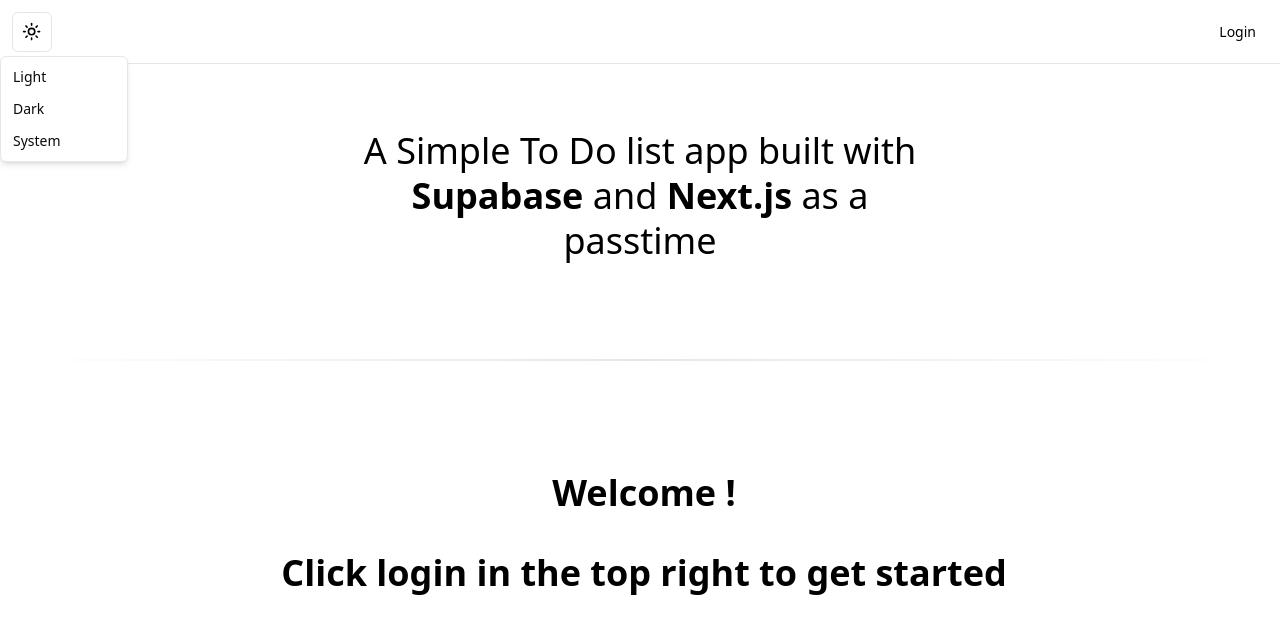
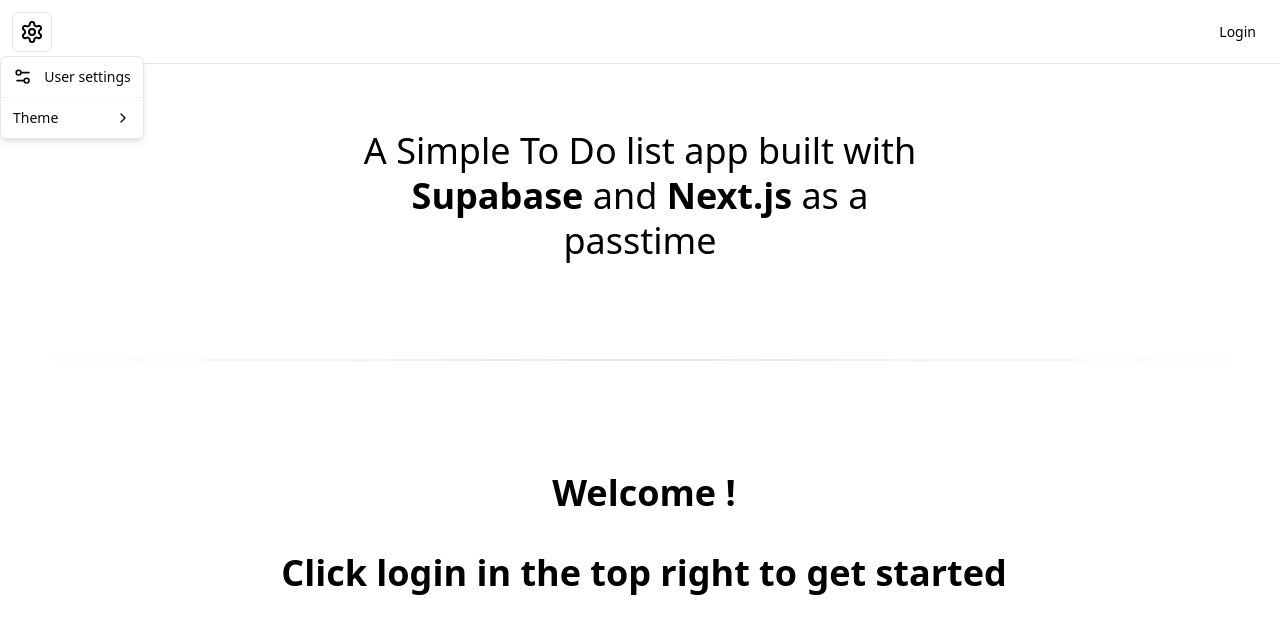
Before and after one commit to MShaw1223/todo-list, a Next.js app: page / in a window 1280 px wide. Both pictures are taken after a click on the button 32 px from the left and 31 px from the top of the page. Shown: the top 634 px of the page. Built offline with nearby package versions, Linux system fonts and the light colour scheme; no server answers.

Commit message:
Feat: Settings toggle
Theme is a sub menu instead of its own toggle. User settings menu item to add display name etc[not functional].

```diff
--- a/components/navbar.tsx
+++ b/components/navbar.tsx
@@ -1,12 +1,12 @@
 "use server";
 import AuthButton from "./AuthButton";
-import { ModeToggle } from "./ui/toggle";
+import { Toggle } from "./ui/toggle";
 
 export const NavBar = () => {
   return (
     <nav className="w-full flex justify-center border-b border-b-foreground/10 h-16">
       <div className="w-full flex justify-between items-center p-3 text-sm">
-        <ModeToggle />
+        <Toggle />
         <AuthButton />
       </div>
     </nav>
--- a/components/ui/toggle.tsx
+++ b/components/ui/toggle.tsx
@@ -1,7 +1,7 @@
 "use client";
 
 import * as React from "react";
-import { Moon, Sun } from "lucide-react";
+import { LucideBlocks, Moon, Settings, Settings2, Sun } from "lucide-react";
 import { useTheme } from "next-themes";
 
 import { Button } from "@/components/ui/button";
@@ -10,29 +10,58 @@
   DropdownMenuContent,
   DropdownMenuItem,
   DropdownMenuTrigger,
+  DropdownMenuPortal,
+  DropdownMenuSub,
+  DropdownMenuSeparator,
+  DropdownMenuSubTrigger,
+  DropdownMenuSubContent,
 } from "@/components/ui/dropdown-menu";
 
-export function ModeToggle() {
+export function Toggle() {
   const { setTheme } = useTheme();
-
   return (
     <DropdownMenu>
       <DropdownMenuTrigger asChild>
         <Button variant="outline" size="icon">
-          <Sun className="h-[1.2rem] w-[1.2rem] rotate-0 scale-100 transition-all dark:-rotate-90 dark:scale-0" />
-          <Moon className="absolute h-[1.2rem] w-[1.2rem] rotate-90 scale-0 transition-all dark:rotate-0 dark:scale-100" />
+          <Settings />
         </Button>
       </DropdownMenuTrigger>
       <DropdownMenuContent align="end">
-        <DropdownMenuItem onClick={() => setTheme("light")}>
-          Light
+        <DropdownMenuItem className="justify-between">
+          <Settings2 className="h-[1.2rem] w-[1.2rem] mr-3" />
+          User settings
         </DropdownMenuItem>
-        <DropdownMenuItem onClick={() => setTheme("dark")}>
-          Dark
-        </DropdownMenuItem>
-        <DropdownMenuItem onClick={() => setTheme("system")}>
-          System
-        </DropdownMenuItem>
+        <DropdownMenuSeparator />
+        <DropdownMenuSub>
+          <DropdownMenuSubTrigger>Theme</DropdownMenuSubTrigger>
+          <DropdownMenuPortal>
+            <DropdownMenuSubContent>
+              <DropdownMenuItem
+                onClick={() => setTheme("dark")}
+                className="justify-between"
+              >
+                <Moon className="h-[1.2rem] w-[1.2rem]" />
+                dark
+              </DropdownMenuItem>
+              <DropdownMenuSeparator aria-orientation="horizontal" />
+              <DropdownMenuItem
+                onClick={() => setTheme("light")}
+                className="justify-between"
+              >
+                <Sun className="h-[1.2rem] w-[1.2rem]" />
+                light
+              </DropdownMenuItem>
+              <DropdownMenuSeparator aria-orientation="horizontal" />
+              <DropdownMenuItem
+                onClick={() => setTheme("system")}
+                className="justify-between"
+              >
+                <LucideBlocks className="h-[1.2rem] w-[1.2rem]" />
+                system
+              </DropdownMenuItem>
+            </DropdownMenuSubContent>
+          </DropdownMenuPortal>
+        </DropdownMenuSub>
       </DropdownMenuContent>
     </DropdownMenu>
   );
```
Also changed, not shown: 1 other file (tests, documents, lock files or other folders).
